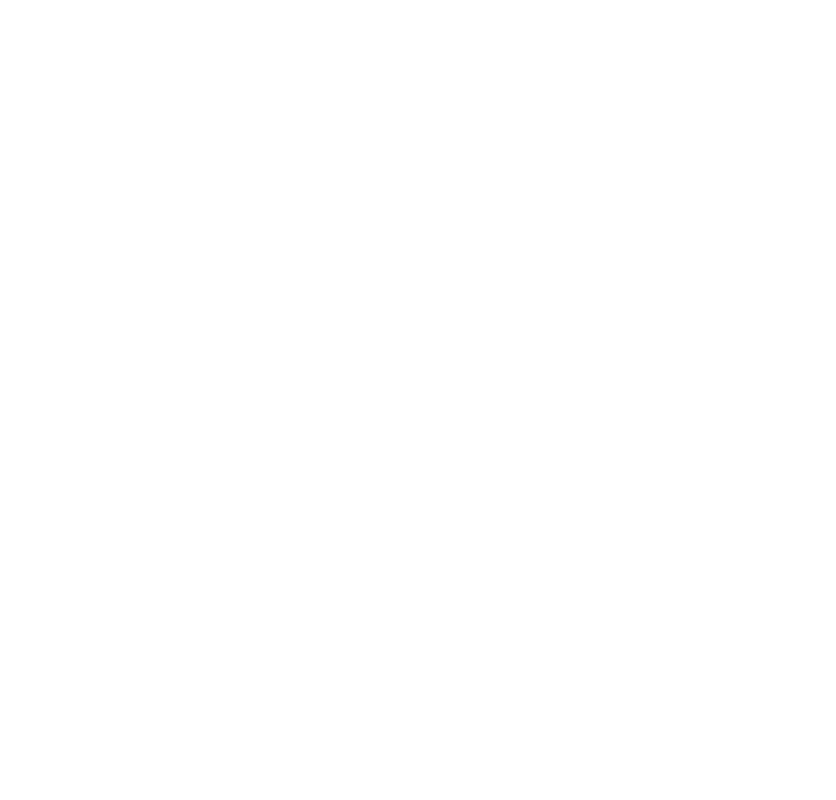
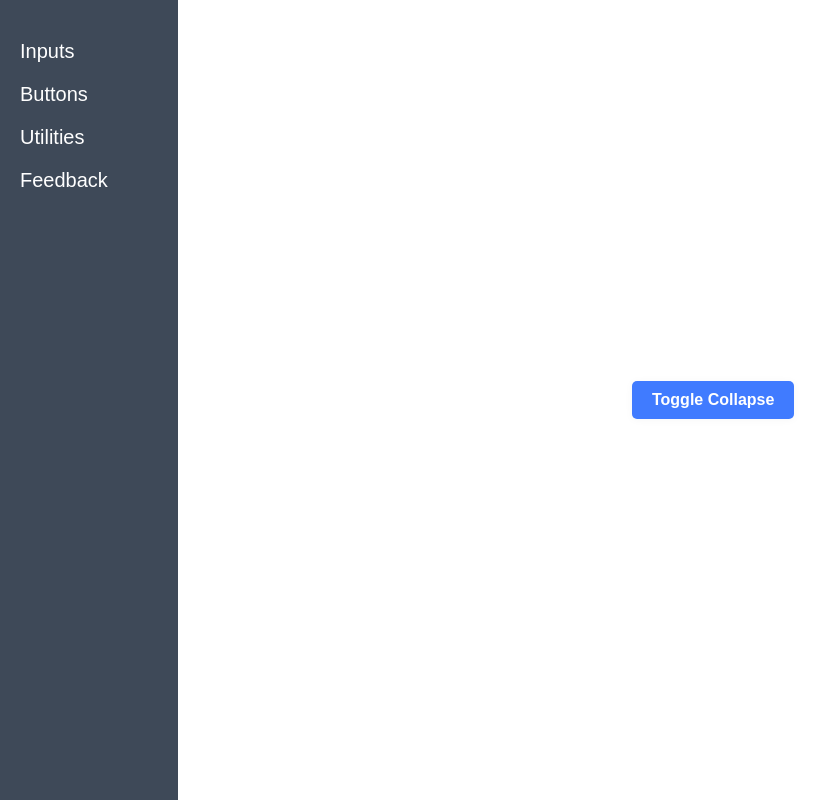
Before and after one commit to TraianC299/my-components-librarary, a React (Create React App) app: page /utilities/collapse in a window 1280 px wide. Before the commit this address had no page. Shown: the whole page, without its empty margins (0-836 px from the left). Built offline with nearby package versions, Linux system fonts and the light colour scheme.

Commit message:
am uitat ce am facut daca cinstit

```diff
--- a/src/App.js
+++ b/src/App.js
@@ -10,6 +10,7 @@
 import Checkbox from './ComponentsLibrary/Input/Checkbox';
 import ButtonPage from './Pages/Buttons/ButtonPage';
 import SnackbarPage from './Pages/Feedback/SnackbarPage';
+import CollapsePage from './Pages/Utilities/CollapsePage';
 
 
 
@@ -28,6 +29,9 @@
         </Route>
         <Route path="buttons">
           <Route path="button" element={<ButtonPage></ButtonPage>}></Route>
+        </Route>
+        <Route path="utilities">
+          <Route path="collapse" element={<CollapsePage></CollapsePage>}></Route>
         </Route>
         <Route path="feedback">
           <Route path="snackbar" element={<SnackbarPage></SnackbarPage>}></Route>
--- a/src/Components/Main/Menu.js
+++ b/src/Components/Main/Menu.js
@@ -1,6 +1,7 @@
 import React, { useEffect, useRef, useState } from 'react'
 import { NavLink } from 'react-router-dom'
 import styled from 'styled-components'
+import Collapse from '../../ComponentsLibrary/Utilities/Collapse'
 import { BLUE, DARKBLUE } from '../../Constants'
 
 
@@ -89,35 +90,3 @@
 }
 
 export default Menu
-
-
-
-
-const CollapseContainer = styled.div`
-transition: all 300ms cubic-bezier(0.4, 0, 0.2, 1) 0ms;
-overflow: hidden;
-`
-const Collapse = ({children, on})=>{
-    const divRef = useRef(null);
-
-    const [height, setHeight] = React.useState(0);
-    const [overflow, setOverflow] = useState("hidden")
-
-
-    useEffect(()=>{
-        if(on){
-            setHeight(divRef.current.scrollHeight)
-            return
-        }
-        setHeight(0)
-        setOverflow("hidden")
-
-    },[on])
-
-
-    return(
-        <CollapseContainer onTransitionEnd={()=>height>0?setOverflow("visible"): null} style={{height: height, overflow:overflow}} ref={divRef}>
-            {children}
-        </CollapseContainer>
-    )
-}
--- /dev/null
+++ b/src/ComponentsLibrary/Utilities/Collapse.js
@@ -0,0 +1,33 @@
+import React from 'react'
+import styled from 'styled-components'
+
+const CollapseContainer = styled.div`
+transition: all 300ms cubic-bezier(0.4, 0, 0.2, 1) 0ms;
+overflow: hidden;
+`
+const Collapse = ({children, on})=>{
+    const divRef = React.useRef(null);
+
+    const [height, setHeight] = React.useState(0);
+    const [overflow, setOverflow] = React.useState("hidden")
+
+
+    React.useEffect(()=>{
+        if(on){
+            setHeight(divRef.current.scrollHeight)
+            return
+        }
+        setHeight(0)
+        setOverflow("hidden")
+
+    },[on])
+
+
+    return(
+        <CollapseContainer onTransitionEnd={()=>height>0?setOverflow("visible"): null} style={{height: height, overflow:overflow}} ref={divRef}>
+            {children}
+        </CollapseContainer>
+    )
+}
+
+export default Collapse
--- a/src/Pages/Buttons/ButtonPage.js
+++ b/src/Pages/Buttons/ButtonPage.js
@@ -4,8 +4,8 @@
 const ButtonPage = () => {
   return (
     <div className='flex column' style={{gridGap:"10px"}}>
-        <Button></Button>
-        <Button ghost></Button>
+        <Button>Full Button</Button>
+        <Button ghost>Ghost Button</Button>
     </div>
   )
 }
--- /dev/null
+++ b/src/Pages/Utilities/CollapsePage.js
@@ -0,0 +1,17 @@
+import React, { useState } from 'react'
+import Button from '../../ComponentsLibrary/Buttons/Button'
+import Collapse from '../../ComponentsLibrary/Utilities/Collapse'
+
+const CollapsePage = () => {
+    const [open, setOpen] = useState(false)
+  return (
+    <div>
+        <Button onClick={()=>setOpen(previous=>!previous)}>Toggle Collapse</Button>
+        <Collapse on={open}>
+        <h1>This is a title</h1>
+        </Collapse>
+    </div>
+  )
+}
+
+export default CollapsePage
```
Also changed, not shown: src/Pages/Feedback/SnackbarPage.js (+6 -1 lines).
